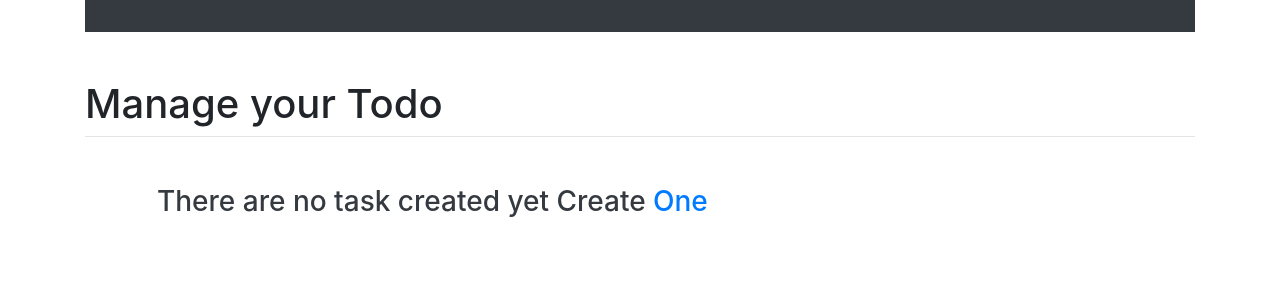
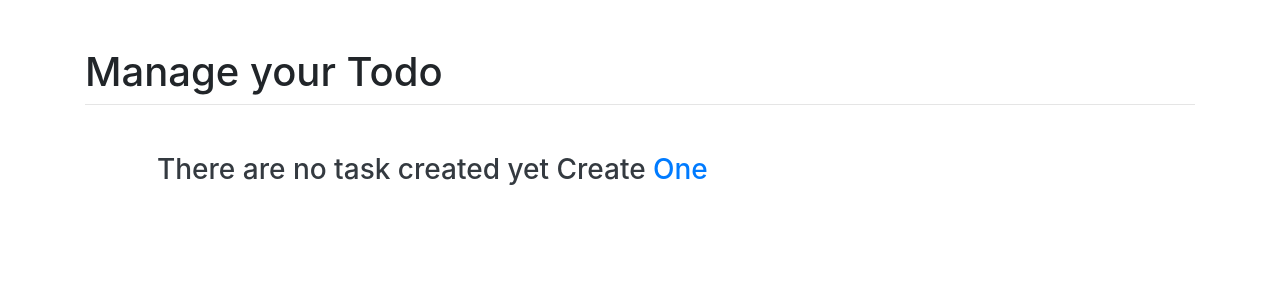
Before and after one commit to 4k45hv3rm4/Todo_list, a Django app: page /home/ in a window 1280 px wide. Shown: the part 56-356 px from the top of the page. Run offline with Django 3.2, Linux system fonts and the light colour scheme; the visitor is signed in with stand-in values (Sample User, id 1); data that the repository does not hold is empty; some libraries are stand-ins or nearby versions.

Commit message:
made some major changes

```diff
--- a/mysite/main/templates/base.html
+++ b/mysite/main/templates/base.html
@@ -89,10 +89,6 @@
 
   </div>
 </nav>
-        <div class="nav bg-dark p-3 ">
-
-
-        </div>
 
 
 
```
